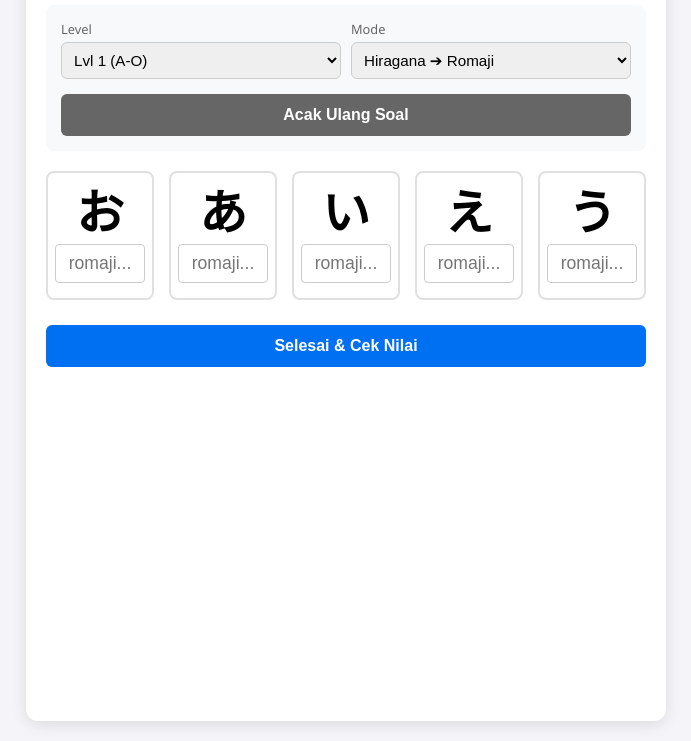
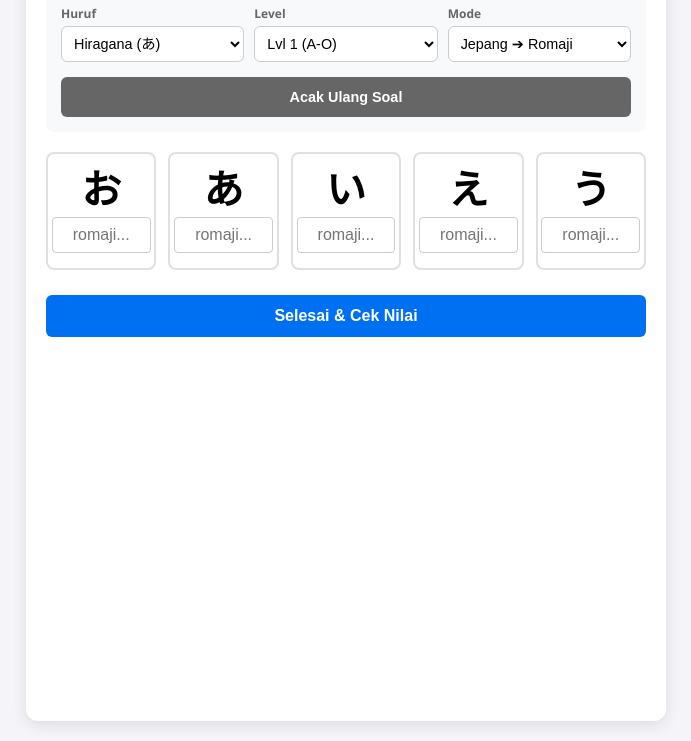
Before and after one commit to Redsmicraft03/latihan-bahasa-jepang, a plain HTML site: page index.html in a window 1280 px wide. Shown: the part 99-840 px from the top of the page, without its empty margins (294-985 px from the left). Drawn offline with Linux system fonts and the light colour scheme.

Commit message:
update katakana

```diff
--- a/index.html
+++ b/index.html
@@ -3,17 +3,24 @@
 <head>
     <meta charset="UTF-8">
     <meta name="viewport" content="width=device-width, initial-scale=1.0">
-    <title>Kuis Hiragana Bolak-Balik</title>
+    <title>Kuis Jepang Lengkap</title>
     <link rel="stylesheet" href="style.css">
 </head>
 <body>
 
     <div class="container">
         <header>
-            <h1>Latihan Hiragana</h1>
+            <h1>Latihan Bahasa Jepang</h1>
 
             <div class="controls-wrapper">
-                <div class="settings-row">
+                <div class="settings-grid">
+                    <div class="input-group">
+                        <label>Huruf</label>
+                        <select id="scriptSelect">
+                            <option value="h">Hiragana (あ)</option>
+                            <option value="k">Katakana (ア)</option>
+                        </select>
+                    </div>
                     <div class="input-group">
                         <label>Level</label>
                         <select id="levelSelect"></select>
@@ -21,8 +28,8 @@
                     <div class="input-group">
                         <label>Mode</label>
                         <select id="modeSelect">
-                            <option value="h_to_r">Hiragana ➔ Romaji</option>
-                            <option value="r_to_h">Romaji ➔ Hiragana</option>
+                            <option value="jp_to_romaji">Jepang ➔ Romaji</option>
+                            <option value="romaji_to_jp">Romaji ➔ Jepang</option>
                         </select>
                     </div>
                 </div>
@@ -37,8 +44,7 @@
             <p>Benar: <span id="correctCount">0</span> | Salah: <span id="wrongCount">0</span></p>
         </div>
 
-        <div id="quizContainer" class="quiz-grid">
-            </div>
+        <div id="quizContainer" class="quiz-grid"></div>
 
         <div class="action-area">
             <button id="finishBtn" class="btn-primary">Selesai & Cek Nilai</button>
--- a/script.js
+++ b/script.js
@@ -1,17 +1,38 @@
-// Data Hiragana Lengkap
+// Data Hiragana (h) & Katakana (k) & Romaji (r)
 const allLevels = [
-    { name: "Lvl 1 (A-O)", chars: [{j:'あ', r:'a'}, {j:'い', r:'i'}, {j:'う', r:'u'}, {j:'え', r:'e'}, {j:'お', r:'o'}] },
-    { name: "Lvl 2 (Ka-Ko)", chars: [{j:'か', r:'ka'}, {j:'き', r:'ki'}, {j:'く', r:'ku'}, {j:'け', r:'ke'}, {j:'こ', r:'ko'}] },
-    { name: "Lvl 3 (Sa-So)", chars: [{j:'さ', r:'sa'}, {j:'し', r:'shi'}, {j:'す', r:'su'}, {j:'せ', r:'se'}, {j:'そ', r:'so'}] },
-    { name: "Lvl 4 (Ta-To)", chars: [{j:'た', r:'ta'}, {j:'ち', r:'chi'}, {j:'つ', r:'tsu'}, {j:'て', r:'te'}, {j:'と', r:'to'}] },
-    { name: "Lvl 5 (Na-No)", chars: [{j:'な', r:'na'}, {j:'に', r:'ni'}, {j:'ぬ', r:'nu'}, {j:'ね', r:'ne'}, {j:'の', r:'no'}] },
-    { name: "Lvl 6 (Ha-Ho)", chars: [{j:'は', r:'ha'}, {j:'ひ', r:'hi'}, {j:'ふ', r:'fu'}, {j:'へ', r:'he'}, {j:'ほ', r:'ho'}] },
-    { name: "Lvl 7 (Ma-Mo)", chars: [{j:'ま', r:'ma'}, {j:'み', r:'mi'}, {j:'む', r:'mu'}, {j:'め', r:'me'}, {j:'も', r:'mo'}] },
-    { name: "Lvl 8 (Ya-Yo)", chars: [{j:'や', r:'ya'}, {j:'ゆ', r:'yu'}, {j:'よ', r:'yo'}] },
-    { name: "Lvl 9 (Ra-Ro)", chars: [{j:'ら', r:'ra'}, {j:'り', r:'ri'}, {j:'る', r:'ru'}, {j:'れ', r:'re'}, {j:'ろ', r:'ro'}] },
-    { name: "Lvl 10 (Wa-N)", chars: [{j:'わ', r:'wa'}, {j:'を', r:'wo'}, {j:'ん', r:'n'}] }
+    { name: "Lvl 1 (A-O)", chars: [
+        {h:'あ', k:'ア', r:'a'}, {h:'い', k:'イ', r:'i'}, {h:'う', k:'ウ', r:'u'}, {h:'え', k:'エ', r:'e'}, {h:'お', k:'オ', r:'o'}
+    ]},
+    { name: "Lvl 2 (Ka-Ko)", chars: [
+        {h:'か', k:'カ', r:'ka'}, {h:'き', k:'キ', r:'ki'}, {h:'く', k:'ク', r:'ku'}, {h:'け', k:'ケ', r:'ke'}, {h:'こ', k:'コ', r:'ko'}
+    ]},
+    { name: "Lvl 3 (Sa-So)", chars: [
+        {h:'さ', k:'サ', r:'sa'}, {h:'し', k:'シ', r:'shi'}, {h:'す', k:'ス', r:'su'}, {h:'せ', k:'セ', r:'se'}, {h:'そ', k:'ソ', r:'so'}
+    ]},
+    { name: "Lvl 4 (Ta-To)", chars: [
+        {h:'た', k:'タ', r:'ta'}, {h:'ち', k:'チ', r:'chi'}, {h:'つ', k:'ツ', r:'tsu'}, {h:'て', k:'テ', r:'te'}, {h:'と', k:'ト', r:'to'}
+    ]},
+    { name: "Lvl 5 (Na-No)", chars: [
+        {h:'な', k:'ナ', r:'na'}, {h:'に', k:'ニ', r:'ni'}, {h:'ぬ', k:'ヌ', r:'nu'}, {h:'ね', k:'ネ', r:'ne'}, {h:'の', k:'ノ', r:'no'}
+    ]},
+    { name: "Lvl 6 (Ha-Ho)", chars: [
+        {h:'は', k:'ハ', r:'ha'}, {h:'ひ', k:'ヒ', r:'hi'}, {h:'ふ', k:'フ', r:'fu'}, {h:'へ', k:'ヘ', r:'he'}, {h:'ほ', k:'ホ', r:'ho'}
+    ]},
+    { name: "Lvl 7 (Ma-Mo)", chars: [
+        {h:'ま', k:'マ', r:'ma'}, {h:'み', k:'ミ', r:'mi'}, {h:'む', k:'ム', r:'mu'}, {h:'め', k:'メ', r:'me'}, {h:'も', k:'モ', r:'mo'}
+    ]},
+    { name: "Lvl 8 (Ya-Yo)", chars: [
+        {h:'や', k:'ヤ', r:'ya'}, {h:'ゆ', k:'ユ', r:'yu'}, {h:'よ', k:'ヨ', r:'yo'}
+    ]},
+    { name: "Lvl 9 (Ra-Ro)", chars: [
+        {h:'ら', k:'ラ', r:'ra'}, {h:'り', k:'リ', r:'ri'}, {h:'る', k:'ル', r:'ru'}, {h:'れ', k:'レ', r:'re'}, {h:'ろ', k:'ロ', r:'ro'}
+    ]},
+    { name: "Lvl 10 (Wa-N)", chars: [
+        {h:'わ', k:'ワ', r:'wa'}, {h:'を', k:'ヲ', r:'wo'}, {h:'ん', k:'ン', r:'n'}
+    ]}
 ];
 
+const scriptSelect = document.getElementById('scriptSelect');
 const levelSelect = document.getElementById('levelSelect');
 const modeSelect = document.getElementById('modeSelect');
 const quizContainer = document.getElementById('quizContainer');
@@ -27,9 +48,10 @@ allLevels.forEach((lvl, idx) => {
     levelSelect.appendChild(opt);
 });
 
-// Event Listeners
+// Event Listeners (Semua dropdown akan mereset game)
+scriptSelect.addEventListener('change', startQuiz);
 levelSelect.addEventListener('change', startQuiz);
-modeSelect.addEventListener('change', startQuiz); // Ganti mode langsung reset game
+modeSelect.addEventListener('change', startQuiz);
 resetBtn.addEventListener('click', startQuiz);
 finishBtn.addEventListener('click', finishQuiz);
 
@@ -37,15 +59,15 @@ function startQuiz() {
     quizContainer.innerHTML = '';
     resultArea.classList.add('hidden');
     finishBtn.style.display = 'block';
-    finishBtn.disabled = false;
 
     const currentLvlIdx = parseInt(levelSelect.value);
-    const mode = modeSelect.value; // 'h_to_r' atau 'r_to_h'
+    const scriptType = scriptSelect.value; // 'h' (Hiragana) atau 'k' (Katakana)
+    const mode = modeSelect.value; // 'jp_to_romaji' atau 'romaji_to_jp'
 
     let questionPool = [];
     let questionCount = 0;
 
-    // Logika Pengambilan Soal (Sama seperti sebelumnya)
+    // Logika Pengambilan Soal (Leveling)
     if (currentLvlIdx === 0) {
         questionPool = [...allLevels[0].chars];
         questionCount = 5;
@@ -59,7 +81,7 @@ function startQuiz() {
         questionCount = 15;
     }
 
-    // Acak dan Potong
+    // Acak & Potong
     questionPool.sort(() => Math.random() - 0.5);
     const selectedQuestions = questionPool.slice(0, questionCount);
 
@@ -70,18 +92,21 @@ function startQuiz() {
 
         let questionText, answerKey, placeholderText, fontClass;
 
-        // Cek Mode
-        if (mode === 'h_to_r') {
-            // Mode Biasa: Soal Hiragana -> Jawab Romaji
-            questionText = q.j;
+        // Tentukan apa yang ditampilkan dan apa kuncinya
+        // scriptType = 'h' atau 'k'
+        // q.h = Hiragana, q.k = Katakana, q.r = Romaji
+
+        if (mode === 'jp_to_romaji') {
+            // Soal: Huruf Jepang (sesuai pilihan script) -> Jawab: Romaji
+            questionText = (scriptType === 'h') ? q.h : q.k;
             answerKey = q.r;
             placeholderText = "romaji...";
             fontClass = "font-jp";
         } else {
-            // Mode Balik: Soal Romaji -> Jawab Hiragana
+            // Soal: Romaji -> Jawab: Huruf Jepang (sesuai pilihan script)
             questionText = q.r;
-            answerKey = q.j;
-            placeholderText = "hiragana...";
+            answerKey = (scriptType === 'h') ? q.h : q.k;
+            placeholderText = (scriptType === 'h') ? "hiragana..." : "katakana...";
             fontClass = "font-romaji";
         }
 
@@ -100,12 +125,11 @@ function finishQuiz() {
     let total = inputs.length;
 
     inputs.forEach(input => {
-        // Ambil jawaban user & kunci jawaban
-        const userAnswer = input.value.trim().toLowerCase(); // lowercase biar 'Ka' dianggap sama dgn 'ka'
+        const userAnswer = input.value.trim().toLowerCase(); // lowercase untuk romaji
         const correctAnswer = input.dataset.answer;
-
         const card = input.parentElement;
         const correctionArea = card.querySelector('.correction-area');
+
         input.disabled = true;
 
         if (userAnswer === correctAnswer) {
@@ -113,15 +137,12 @@ function finishQuiz() {
             card.classList.add('correct');
         } else {
             card.classList.add('wrong');
-            // Tampilkan jawaban yang benar
-            correctionArea.innerHTML = `Salah! Jawabannya: ${correctAnswer}`;
+            correctionArea.innerHTML = `<div class="correction-text">Salah! Jawab: ${correctAnswer}</div>`;
         }
     });
 
-    // Hitung Nilai
     const score = Math.round((correct / total) * 100);
 
-    // Update Tampilan Hasil
     document.getElementById('scoreValue').innerText = score;
     document.getElementById('correctCount').innerText = correct;
     document.getElementById('wrongCount').innerText = total - correct;
@@ -132,5 +153,5 @@ function finishQuiz() {
     window.scrollTo({ top: 0, behavior: 'smooth' });
 }
 
-// Jalankan saat pertama kali
+// Start
 startQuiz();
--- a/style.css
+++ b/style.css
@@ -21,48 +21,56 @@ header h1 {
     text-align: center;
     margin-top: 0;
     color: #333;
+    font-size: 1.5rem;
 }
 
 .controls-wrapper {
-    display: flex;
-    flex-direction: column;
-    gap: 15px;
     margin-bottom: 20px;
     background: #f8f9fa;
     padding: 15px;
     border-radius: 8px;
 }
 
-.settings-row {
-    display: flex;
+/* Grid layout untuk kontrol agar rapi di HP */
+.settings-grid {
+    display: grid;
+    grid-template-columns: 1fr 1fr; /* 2 kolom di HP */
     gap: 10px;
+    margin-bottom: 15px;
+}
+
+/* Level butuh space lebih lebar, jadi kita span full di HP jika sempit, atau atur otomatis */
+@media (min-width: 500px) {
+    .settings-grid {
+        grid-template-columns: 1fr 1fr 1fr; /* 3 kolom di layar agak lebar */
+    }
 }
 
 .input-group {
-    flex: 1;
     display: flex;
     flex-direction: column;
 }
 
 .input-group label {
-    font-size: 0.8rem;
+    font-size: 0.75rem;
     color: #666;
     margin-bottom: 4px;
+    font-weight: bold;
 }
 
 select {
     padding: 8px;
     border-radius: 6px;
     border: 1px solid #ccc;
-    width: 100%;
-    font-size: 0.95rem;
+    font-size: 0.9rem;
+    background: white;
 }
 
 /* Grid Kartu */
 .quiz-grid {
     display: grid;
-    grid-template-columns: repeat(auto-fit, minmax(100px, 1fr));
-    gap: 15px;
+    grid-template-columns: repeat(auto-fit, minmax(90px, 1fr));
+    gap: 12px;
     margin-bottom: 25px;
 }
 
@@ -70,17 +78,11 @@ select {
     background: #fff;
     border: 2px solid #e0e0e0;
     border-radius: 8px;
-    padding: 15px 10px;
+    padding: 15px 5px;
     text-align: center;
     display: flex;
     flex-direction: column;
     align-items: center;
-    transition: transform 0.2s;
-}
-
-.card:focus-within {
-    border-color: #0070f3;
-    transform: translateY(-2px);
 }
 
 .question-text {
@@ -89,32 +91,27 @@ select {
     line-height: 1;
 }
 
-/* Jika soalnya Hiragana, font besar */
-.font-jp { font-size: 3rem; }
-/* Jika soalnya Romaji, font lebih kecil dikit */
-.font-romaji { font-size: 2rem; color: #444; }
+.font-jp { font-size: 2.5rem; }
+.font-romaji { font-size: 1.8rem; color: #444; }
 
 .card input {
-    width: 85%;
-    padding: 8px;
+    width: 90%;
+    padding: 8px 5px;
     text-align: center;
     border: 1px solid #ccc;
     border-radius: 4px;
-    font-size: 1.1rem;
+    font-size: 1rem;
 }
 
-/* Feedback Styles */
+/* Feedback */
 .card.correct { border-color: #2ecc71; background-color: #e8f8f0; }
 .card.wrong { border-color: #e74c3c; background-color: #fdeaea; }
 
 .correction-text {
-    font-size: 0.9rem;
+    font-size: 0.85rem;
     color: #e74c3c;
-    margin-top: 8px;
+    margin-top: 5px;
     font-weight: bold;
-    background: rgba(255,255,255,0.7);
-    padding: 2px 5px;
-    border-radius: 4px;
 }
 
 button {
@@ -128,7 +125,7 @@ button {
 }
 
 .btn-primary { background-color: #0070f3; color: white; }
-.btn-secondary { background-color: #666; color: white; }
+.btn-secondary { background-color: #666; color: white; font-size: 0.9rem; }
 
 .result-box {
     background: #eef2ff;
```
